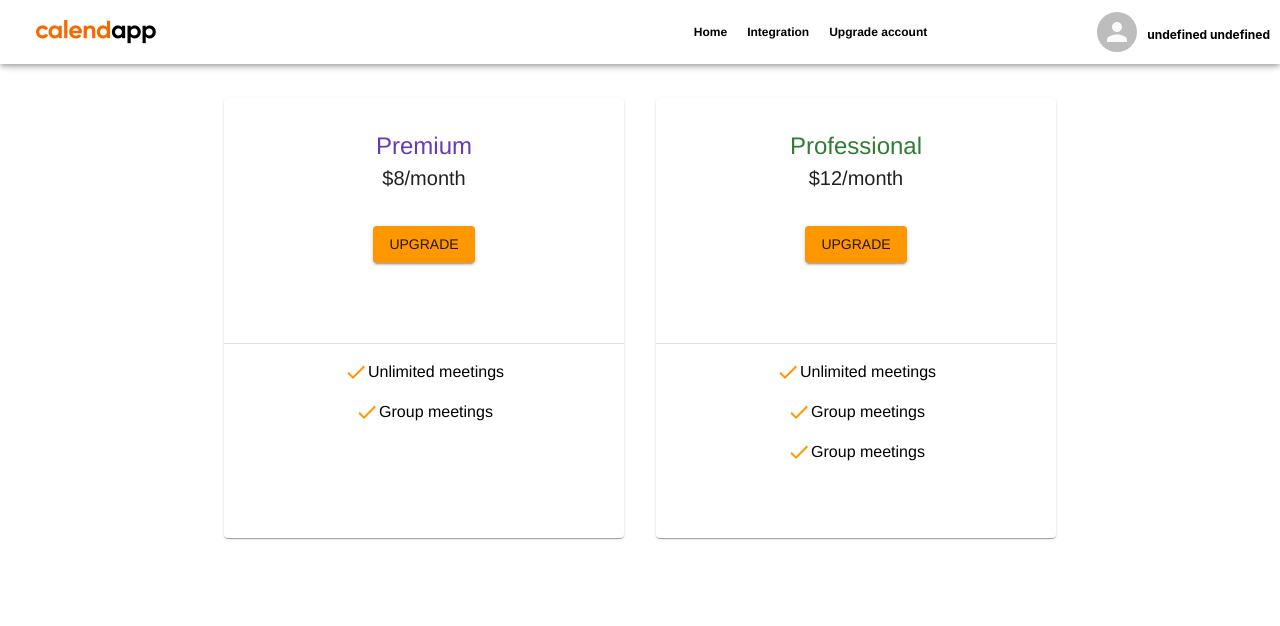
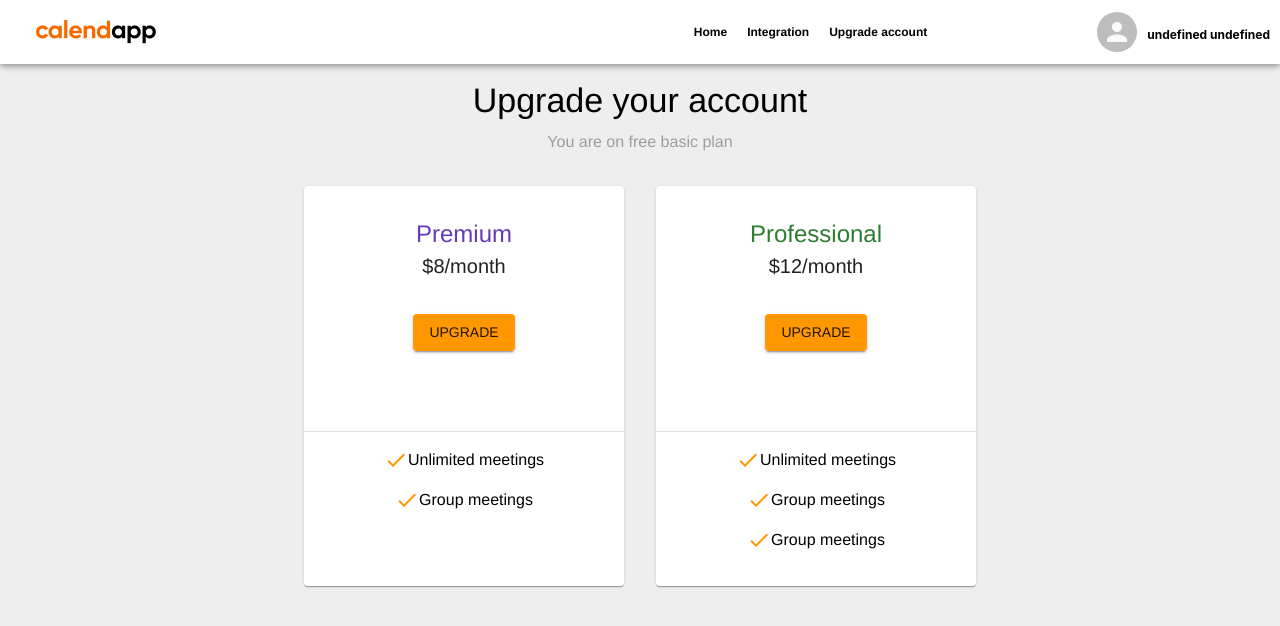
Before and after one commit to hatchways/team-phoenix, a React (Create React App) app in the folder client/: page /upgrade in a window 1280 px wide. Shown: the top 626 px of the page. Built offline with nearby package versions, Linux system fonts and the light colour scheme.

Commit message:
fixing ui

```diff
--- a/client/src/components/UpgradeWidget.js
+++ b/client/src/components/UpgradeWidget.js
@@ -7,8 +7,8 @@ const useStyles = makeStyles((theme) => ({
   },
   paper: {
     margin: theme.spacing(2),
-    width: theme.spacing(50),
-    height: theme.spacing(55),
+    width: theme.spacing(40),
+    height: theme.spacing(50),
   },
   headingColor: {
     color: "#673ab7",
--- a/client/src/pages/Upgrade.js
+++ b/client/src/pages/Upgrade.js
@@ -2,18 +2,24 @@ import React, { Fragment, useContext, useEffect } from "react";
 import { Box, Typography, makeStyles, Paper, Button } from "@material-ui/core/";
 import UpgradeWidget from "../components/UpgradeWidget";
 import Context from "../contexts/CalendStore";
+import { grey } from "@material-ui/core/colors";
 import { getOnlyUserId } from "../utilities/SaveTokens";
 const useStyles = makeStyles((theme) => ({
   outerBox: {
     display: "flex",
     alignItems: "center",
     flexDirection: "column",
+    height: "100%",
+    background: grey[200],
   },
   headingColor: {
     color: "#673ab7",
   },
   greenColor: {
     color: "#2e7d32",
+  },
+  greyColor: {
+    color: grey[500],
   },
   paper: {
     width: "50%",
@@ -73,10 +79,15 @@ const Upgrade = () => {
     <Fragment>
       {!user.subscription_id ? (
         <Box className={classes.outerBox}>
-          <Box>
+          <Box mt={10}>
             <Typography variant="h4">Upgrade your account</Typography>
           </Box>
-          <Box display="flex" mt={5}>
+          <Box mt={1}>
+            <Typography variant="body1" className={classes.greyColor}>
+              You are on free basic plan
+            </Typography>
+          </Box>
+          <Box display="flex" mt={2}>
             <UpgradeWidget
               heading="Premium"
               handleOnclick={() => handleOnclick("premium")}
```
Also changed, not shown: 1 other file (tests, documents, lock files or other folders).
